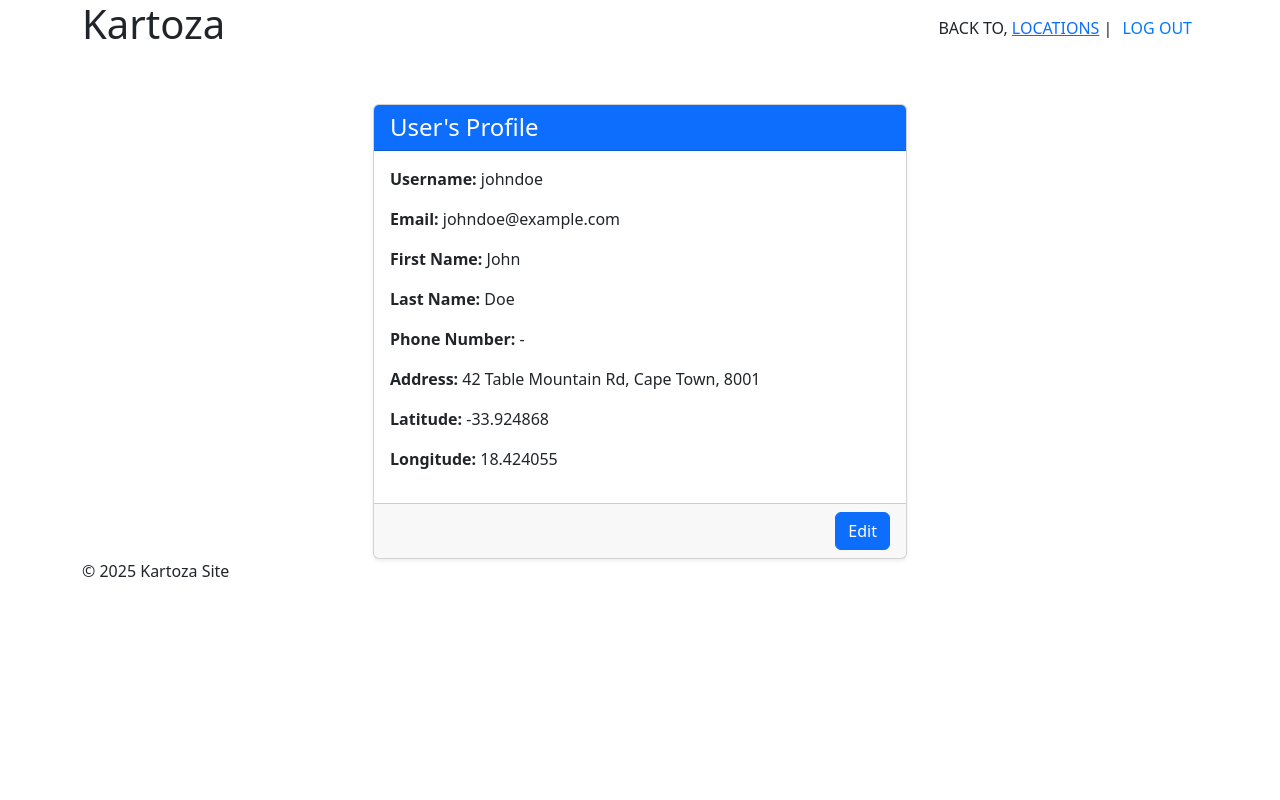
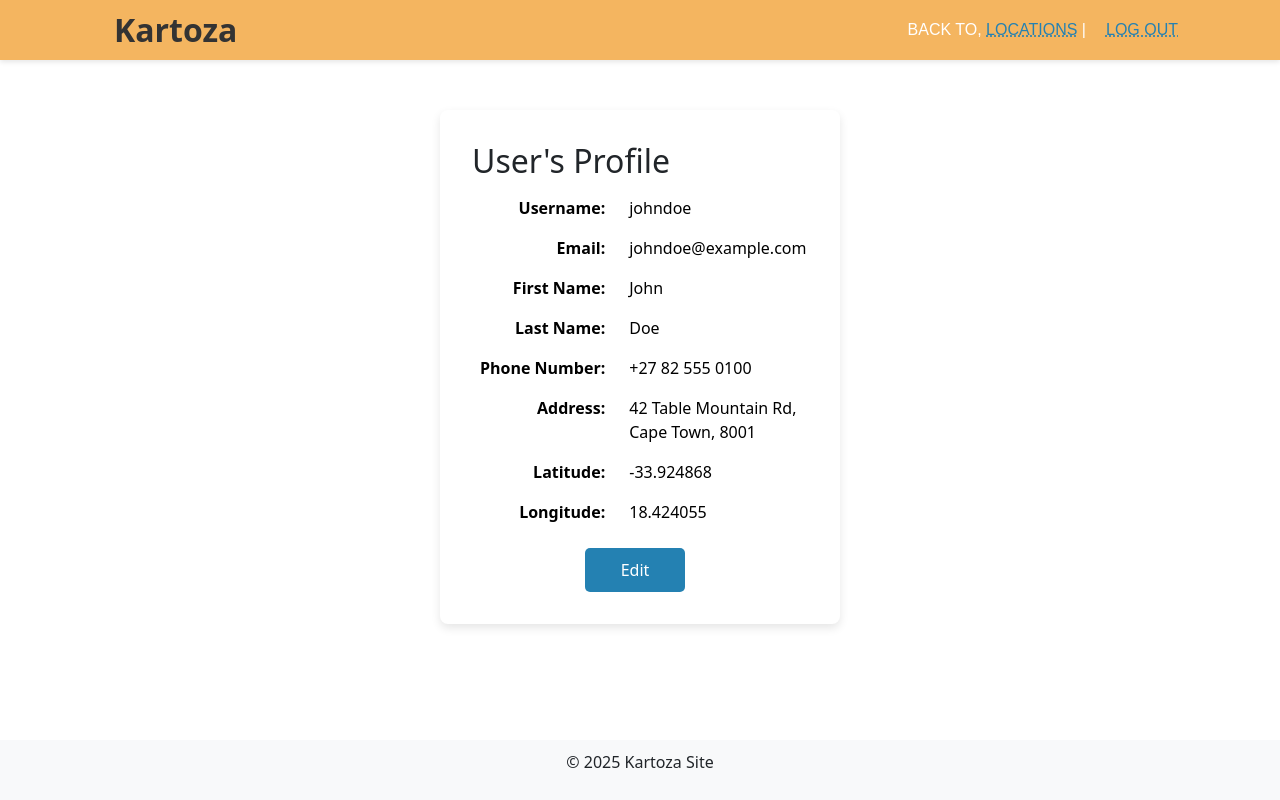
Before and after one commit to tresiab/kartoza, a Django app: page /users/2/ in a window 1280 px wide. Run offline with Django 5.2, Linux system fonts and the light colour scheme; a user stored in the database is signed in; data comes from the database, SQL or seed files in the repository.

Commit message:
Enhance site's look and feel with added CSS

```diff
--- a/static/css/main.css
+++ b/static/css/main.css
@@ -1 +1,165 @@
 /* Define project wide CSS here */
+html, body {
+    height: 100%;
+    margin: 0;
+}
+
+body {
+    font-family: Arial, sans-serif;
+    background: #6b7280;
+    margin: 0;
+    display: flex;
+    flex-direction: column;
+}
+
+main {
+    flex: 1;
+}
+
+header {
+    width: 100%;
+    background-color: #f4b560;
+    box-shadow: 0 2px 5px rgba(0,0,0,0.1);
+}
+
+header h1 {
+    color: #333333;           /* dark grey color */
+    margin: 0;                /* remove default margin */
+    padding-left: 2rem;       /* push it to the right */
+    font-size: 2rem;          /* optional: increase font size */
+    font-weight: bold;        /* optional: make it bold */
+}
+
+/* Navbar container */
+.navbar {
+    display: flex;
+    justify-content: space-between;
+    align-items: center;
+    color: white;
+    padding: 0.5rem 2rem;
+    font-family: Arial, sans-serif;
+}
+
+/* Left side (welcome message) */
+.navbar .nav-left span {
+    font-weight: 500;
+}
+
+.navbar a:hover {
+    color: #094d71;
+}
+
+/* Right side (logout/login/register) */
+.navbar .nav-right {
+    display: flex;
+    align-items: center;
+    gap: 1rem;
+}
+
+/* Logout button styled like link */
+.navbar .nav-right button {
+    background: none;
+    border: none;
+    color: #2481b2;
+    cursor: pointer;
+    font-weight: 500;
+    padding: 5;
+    transition: color 0.3s;
+}
+
+.navbar .nav-right button:hover {
+    color: #094d71;
+}
+
+.navbar a,
+.navbar .nav-right button {
+    font-size: 1rem;
+    line-height: 1.5;
+    text-decoration: underline dotted;
+    color: #2481b2;
+}
+
+.section-header {
+    color: white;               /* white text */
+    padding-left: 2rem;         /* push it to the right */
+    border-radius: 6px;         /* rounded corners */
+    font-size: 1rem;
+    margin-bottom: 1rem;        /* space below header */
+}
+
+footer {
+    background: #f8f9fa;
+    text-align: center;
+    padding: 10px 0;
+}
+
+/* Reusable container style */
+.registration-container, .login-container, .profile-container {
+    background: white;
+    margin: 50px auto;
+    padding: 2rem;
+    width: 90%;
+    max-width: 400px;
+    border-radius: 8px;
+    box-shadow: 0 4px 10px rgba(0,0,0,0.1);
+}
+
+button,
+.button {  /* include links with class "button" */
+    display: inline-block;        /* inline so they sit next to each other */
+    width: auto;                  /* allow flexible width */
+    min-width: 100px;
+    background: #2481b2;
+    color: white;
+    border: none;
+    padding: 10px 20px;           /* horizontal padding more for links */
+    border-radius: 5px;
+    cursor: pointer;
+    text-align: center;
+    text-decoration: none;        /* remove underline from link */
+    font-family: inherit;
+    font-size: 1rem;
+    margin-right: 10px;           /* space between buttons */
+    transition: background 0.3s;
+}
+
+button:hover,
+.button:hover {
+    background: #094d71;
+}
+
+button:not(.btn) {
+    border-radius: 5px;
+}
+
+/* Optional: container to align buttons */
+.button-group {
+    display: flex;
+    gap: 10px;                  /* spacing between buttons */
+    justify-content: center;
+}
+
+.user-info-table td.label {
+    text-align: right;
+    padding-right: 1rem;        /* spacing between label and value */
+    white-space: nowrap;        /* prevent labels from wrapping */
+}
+
+/* Optional: make values left-aligned (default) */
+.user-info-table td:not(.label) {
+    text-align: left;
+}
+
+.helptext {
+    display: block;
+    font-size: 0.875rem; /* slightly smaller */
+    color: #6b7280;      /* soft gray color */
+    margin-top: 0.25rem; /* small spacing above */
+}
+
+.registration-container ul {
+    display: block;
+    font-size: 0.875rem; /* slightly smaller */
+    color: #6b7280;      /* soft gray color */
+    margin-top: 0.25rem; /* small spacing above */
+}
--- a/templates/base.html
+++ b/templates/base.html
@@ -21,23 +21,29 @@
             <h1>{% block header %}Kartoza{% endblock %}</h1>
 
             <!-- Menu -->
-            <nav>
+            <nav class="navbar">
             {% block navbar %}
                 {% if user.is_authenticated %}
+                    <div class="nav-left">
                         {% if user.is_superuser %}
                             <span>WELCOME.  <a href="{% url 'admin:index' %}">ADMIN SITE</a></span> |
                         {% else %}
                             <span>WELCOME, <a href="{% url 'profile' %}">{{ user.first_name|default:user.username|upper }}</a></span> |
                         {% endif %}
+                    </div>
+                    <div class="nav-right">
                         <form id="logout-form" action="{% url 'logout' %}" method="post" style="display:inline;">
                             {% csrf_token %}
-                        <button type="submit" style="background:none; border:none; color:#007bff; cursor:pointer;">
+                            <button type="submit">
                                 LOG OUT
                             </button>
                         </form>
+                    </div>
                 {% else %}
+                    <div class="nav-right">
                         <a href="{% url 'login' %}">LOG IN</a> |
                         <a href="{% url 'register' %}">REGISTER</a>
+                    </div>
                 {% endif %}
             {% endblock %}
             </nav>
--- a/templates/registration/login.html
+++ b/templates/registration/login.html
@@ -5,6 +5,7 @@
 {% endblock %}
 
 {% block content %}
+<div class="login-container">
     <h2>Log In</h2>
     <form method="post">
         {% csrf_token %}
@@ -12,4 +13,5 @@
         <button type="submit">Submit</button>
     </form>
     <p>Don’t have an account? <a href="{% url 'register' %}">Register here</a></p>
+</div>
 {% endblock %}
--- a/templates/registration/register.html
+++ b/templates/registration/register.html
@@ -5,6 +5,7 @@
 {% endblock %}
 
 {% block content %}
+<div class="registration-container">
     <h2>Register</h2>
     <form method="post">
         {% csrf_token %}
@@ -12,4 +13,5 @@
         <button type="submit">Submit</button>
     </form>
     <p>Have an account? <a href="{% url 'login' %}">Log in here</a></p>
+</div>
 {% endblock %}
--- a/users/templates/users/location.html
+++ b/users/templates/users/location.html
@@ -8,12 +8,12 @@
 <link rel="stylesheet" href="https://unpkg.com/leaflet/dist/leaflet.css"/>
 <style>
     /* 100% of the screen height */
-    #map { height: 80vh; }
+    #map { height: 70vh; }
 </style>
 {% endblock %}
 
 {% block content %}
-<h2>Users Locations</h2>
+<h2 class="section-header">Users Locations</h2>
 <div id="map"></div>
 
 <!-- Safe JSON embedding -->
--- a/users/templates/users/profile.html
+++ b/users/templates/users/profile.html
@@ -7,38 +7,58 @@
 {% endblock %}
 
 {% block navbar %}
+<div class="nav-left">
     <span>BACK TO, <a href="{% url 'location' %}">LOCATIONS</a></span> |
+</div>
+<div class="nav-right">
     <form id="logout-form" action="{% url 'logout' %}" method="post" style="display:inline;">
         {% csrf_token %}
-    <button type="submit" style="background:none; border:none; color:#007bff; cursor:pointer;">
+        <button type="submit">
             LOG OUT
         </button>
     </form>
+</div>
 {% endblock %}
 
 {% block content %}
-<div class="container mt-5">
-    <div class="row justify-content-center">
-        <div class="col-md-6">
-            <div class="card shadow-sm">
-                <div class="card-header bg-primary text-white">
-                    <h4 class="mb-0">User's Profile</h4>
-                </div>
-                <div class="card-body">
-                    <p><strong>Username:</strong> {{ user.username }}</p>
-                    <p><strong>Email:</strong> {{ user.email|default:"-" }}</p>
-                    <p><strong>First Name:</strong> {{ user.first_name|default:"-" }}</p>
-                    <p><strong>Last Name:</strong> {{ user.last_name|default:"-" }}</p>
-                    <p><strong>Phone Number:</strong> {{ user.phonenumber|default:"-" }}</p>
-                    <p><strong>Address:</strong> {{ user.address|default:"-" }}</p>
-                    <p><strong>Latitude:</strong> {{ user.latitude|default:"-" }}</p>
-                    <p><strong>Longitude:</strong> {{ user.longitude|default:"-" }}</p>
-                </div>
-                <div class="card-footer text-end">
-                    <a href="{% url 'user_change' user.id %}" class="btn btn-primary">Edit</a>
-                </div>
-            </div>
-        </div>
+<div class="profile-container">
+    <h2>User's Profile</h2>
+    <table class="table table-borderless user-info-table">
+        <tr>
+            <td class="label"><strong>Username:</strong></td>
+            <td>{{ user.username }}</td>
+        </tr>
+        <tr>
+            <td class="label"><strong>Email:</strong></td>
+            <td>{{ user.email|default:"-" }}</td>
+        </tr>
+        <tr>
+            <td class="label"><strong>First Name:</strong></td>
+            <td>{{ user.first_name|default:"-" }}</td>
+        </tr>
+        <tr>
+            <td class="label"><strong>Last Name:</strong></td>
+            <td>{{ user.last_name|default:"-" }}</td>
+        </tr>
+        <tr>
+            <td class="label"><strong>Phone Number:</strong></td>
+            <td>{{ user.phone_number|default:"-" }}</td>
+        </tr>
+        <tr>
+            <td class="label"><strong>Address:</strong></td>
+            <td>{{ user.address|default:"-" }}</td>
+        </tr>
+        <tr>
+            <td class="label"><strong>Latitude:</strong></td>
+            <td>{{ user.latitude|default:"-" }}</td>
+        </tr>
+        <tr>
+            <td class="label"><strong>Longitude:</strong></td>
+            <td>{{ user.longitude|default:"-" }}</td>
+        </tr>
+    </table>
+    <div class="button-group">
+        <a href="{% url 'user_change' user.id %}" class="button">Edit</a>
     </div>
 </div>
 {% endblock %}
```
Also changed, not shown: users/templates/users/profile_change.html (+10 -16 lines). Lines whose indentation alone changed are shown as unchanged.
